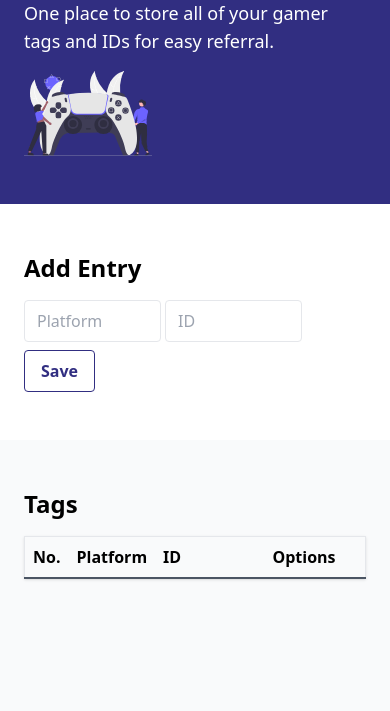
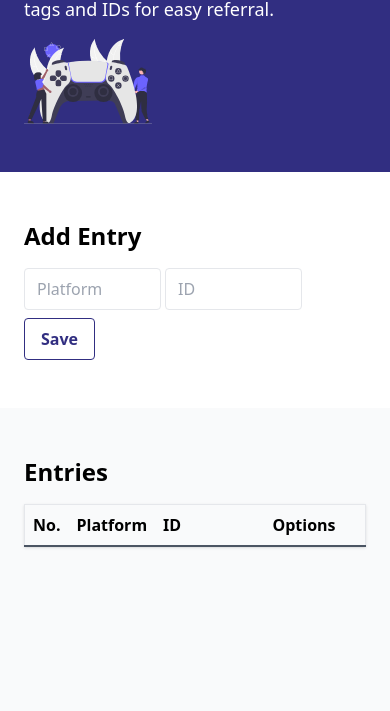
Before and after one commit to monkonius/gamer-id-storage, a website: page docs/index.html in a window 390 px wide. Shown: the part 133-844 px from the top of the page. Drawn offline with Linux system fonts and the light colour scheme.

Commit message:
Change padding of first section for mobile devices, and change table header from Tags to Entries

```diff
--- a/docs/index.html
+++ b/docs/index.html
@@ -12,7 +12,7 @@
 </head>
 <body class="min-h-screen flex flex-col">
     <section class="bg-indigo-900 text-white">
-        <div class="pt-20 pb-12">
+        <div class="md:pt-20 pt-12 pb-12">
             <div class="content md:flex gap-16">
                 <div>
                     <h1 class="md:text-5xl text-4xl font-bold">Gamer ID Storage</h1>
@@ -37,7 +37,7 @@
     <section class="bg-gray-50 flex-1">
         <div class="py-12">
             <div class="content">
-                <h2 class="text-2xl font-bold">Tags</h2>
+                <h2 class="text-2xl font-bold">Entries</h2>
                 <table class="mt-4 w-full border shadow">
                     <thead class="bg-gray-50 border-b-2 border-gray-600">
                         <tr>
```
Also changed, not shown: docs/style.css.
